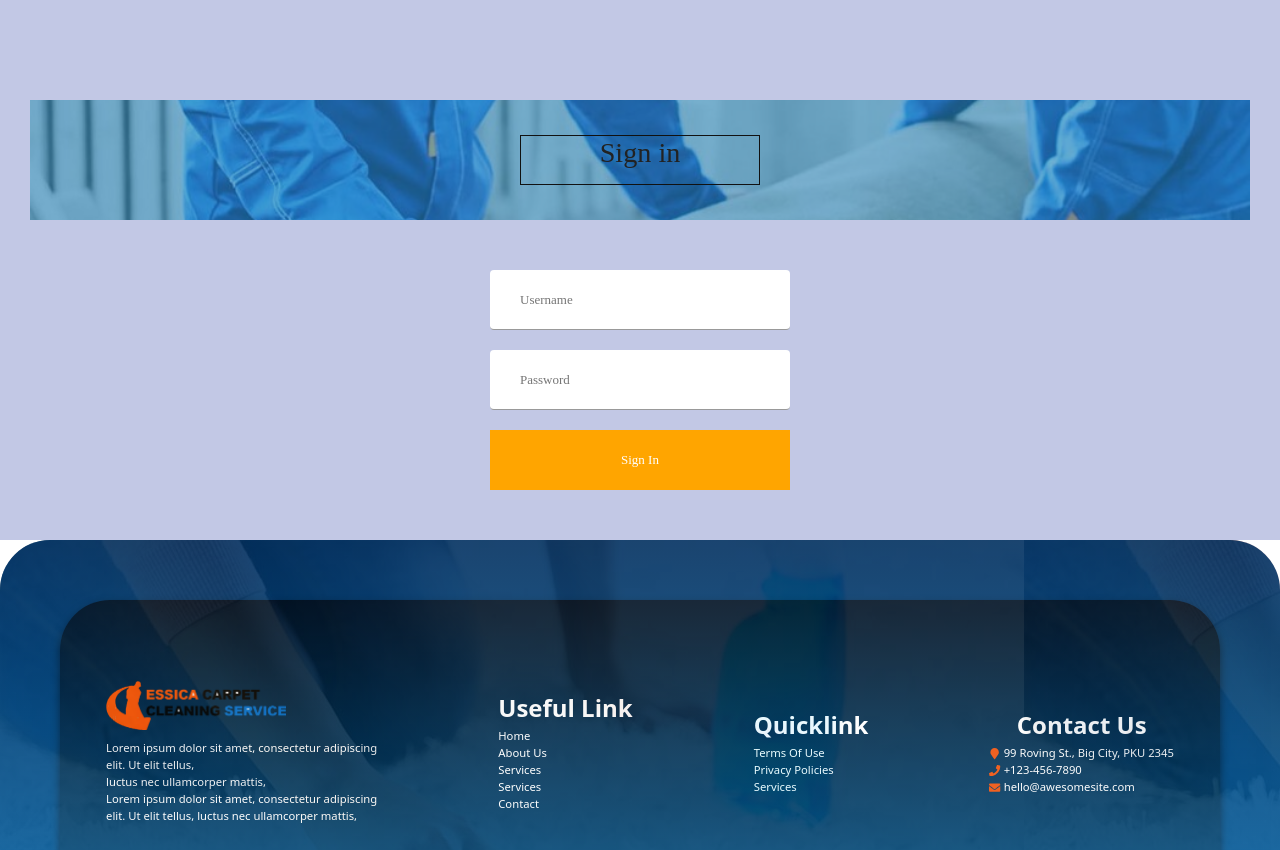
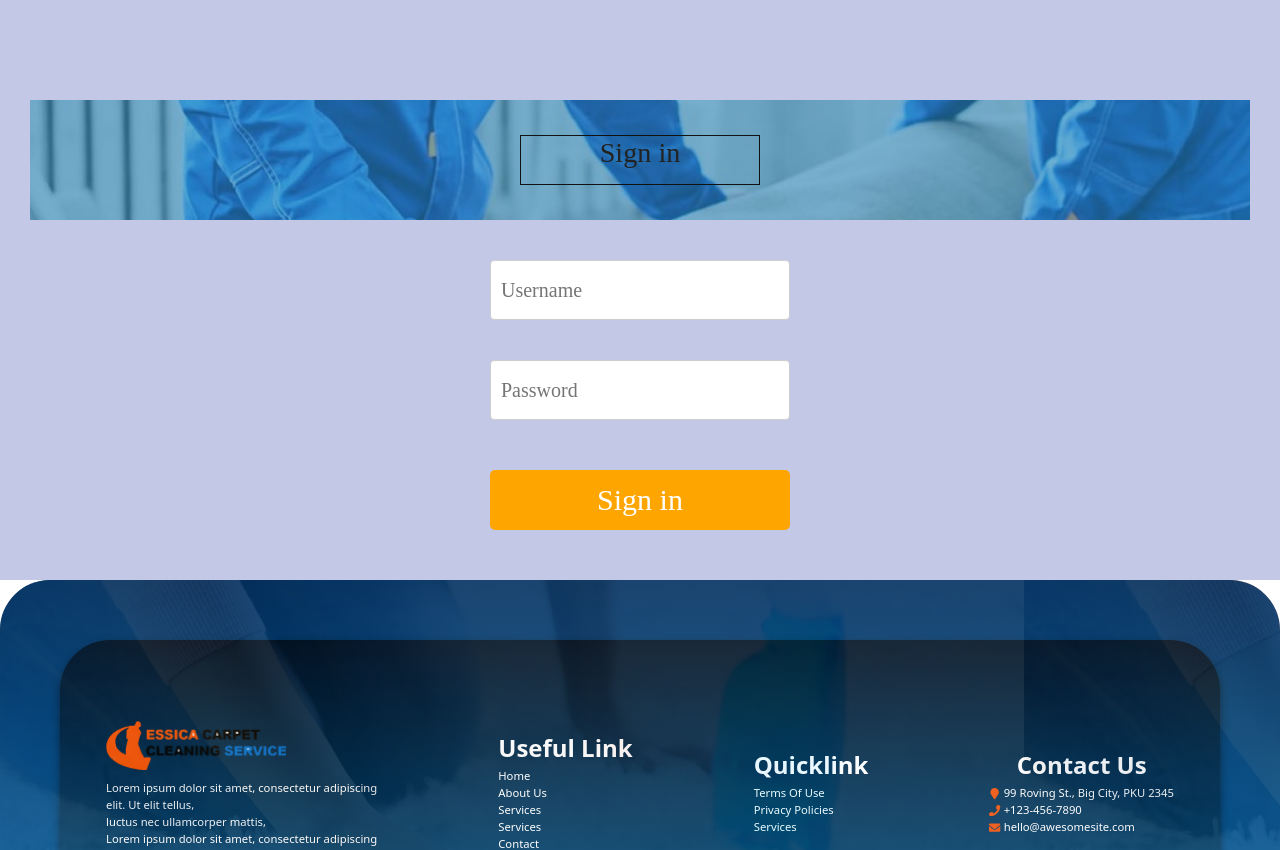
Before and after one commit to Tracy-miranja/essica-carpet-cleaning, a React (Vite) app: page /signin in a window 1280 px wide. Shown: the top 850 px of the page. Built offline with nearby package versions, Linux system fonts and the light colour scheme; no server answers.

Commit message:
Add styling to singin menu

```diff
--- a/src/App.jsx
+++ b/src/App.jsx
@@ -1,4 +1,4 @@
-import React, { useState } from 'react';
+import { useState } from 'react';
 import { BrowserRouter as Router, Routes, Route } from 'react-router-dom';
 import Home from './components/Home/Home';
 import About from './components/About/About';
--- a/src/components/Signin/Signin.jsx
+++ b/src/components/Signin/Signin.jsx
@@ -56,14 +56,14 @@ const SignIn = ({ onLoginStatusChange }) => {
         </div>
       </div>
       <form onSubmit={handleSubmit}>
-        <input
+        <input  className="signin_input"
           name="username"
           type="text"
           placeholder="Username"
           value={credentials.username}
           onChange={handleChange}
         />
-        <input
+        <input className="signin_input"
           name="password"
           type="password"
           placeholder="Password"
@@ -71,7 +71,7 @@ const SignIn = ({ onLoginStatusChange }) => {
           onChange={handleChange}
         />
         {loginError && <p className="error-message">{loginError}</p>}
-        <button type="submit">Sign In</button>
+        <button  className="signin_btn" type="submit">Sign in</button>
       </form>
     </div>
   );
--- a/src/components/Signin/signin.css
+++ b/src/components/Signin/signin.css
@@ -58,11 +58,11 @@ form {
     gap: 20px; /* Space between form elements */
 }
 
-input {
+.signin_input {
     width: 300px; /* Adjust width as needed */
     padding: 10px;
     margin-bottom: 30px; /* Space between inputs */
-    margin-top: -40px; /* Move inputs closer to the top */
+    margin-top: -10px; /* Move inputs closer to the top */
     border-radius: 4px;
     border: 1px solid #ccc;
     height: 60px; /* Fixed height for inputs */
@@ -70,7 +70,7 @@ input {
 
 }
 
-button {
+.signin_btn {
     background-color: #FFA500; /* Orange color */
     color: white;
     padding: 10px 20px;
@@ -81,7 +81,9 @@ button {
     width: 300px; /* Adjust width as needed */
     height: 60px;
     font-size: 30px; /* Increased font size for input text */
+    line-height: 30px; /* Center the text vertically */
 }
+
 
 button:hover {
     background-color: #e69500; /* Darker shade of orange for hover effect */
```
